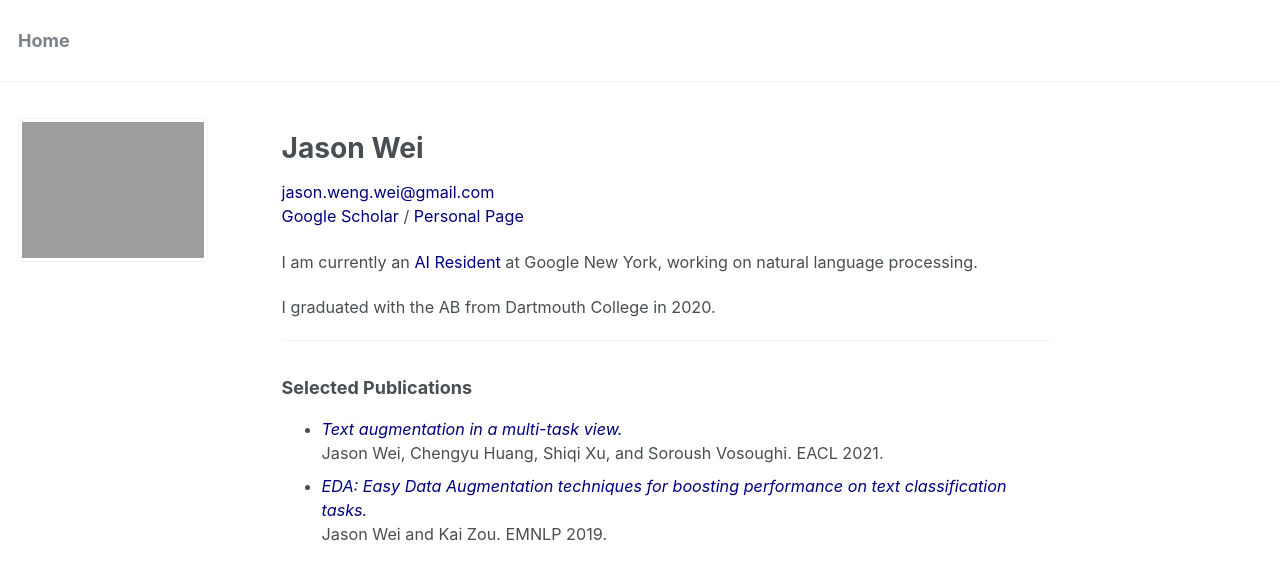
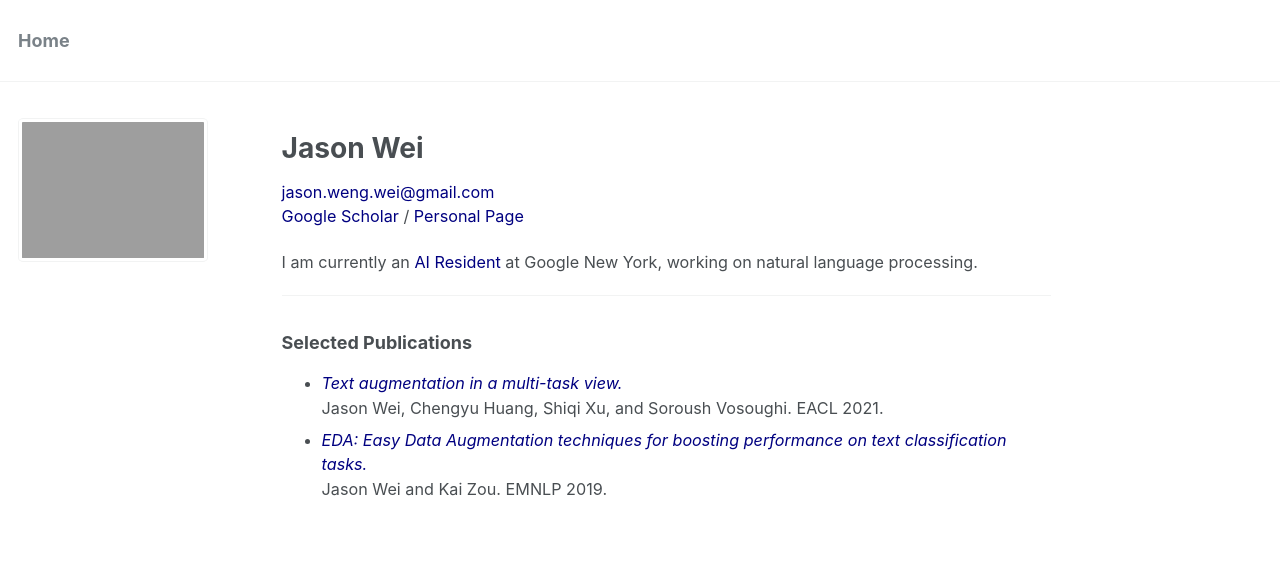
Before and after one commit to jasonwei20/jasonwei20.github.io, a Jekyll site: the page built from _pages/about.md, in a window 1280 px wide. Shown: the top 580 px of the page. Built offline with Jekyll 4.4.1, drawn with Linux system fonts in a browser that asks for light colours.

Commit message:
add stuff

```diff
--- a/_pages/about.md
+++ b/_pages/about.md
@@ -15,8 +15,6 @@ redirect_from:
 <a href="https://scholar.google.com/citations?user=wA5TK_0AAAAJ&hl=en" style="color:navy">Google Scholar</a> / <a href="https://jasonwei20.github.io/personal/" style="color:navy">Personal Page</a>
 
 I am currently an <a href="https://research.google/careers/ai-residency/" style="color:navy" target="_blank">AI Resident</a> at Google New York, working on natural language processing.
-
-I graduated with the AB from Dartmouth College in 2020.
 
 ------
 
```
